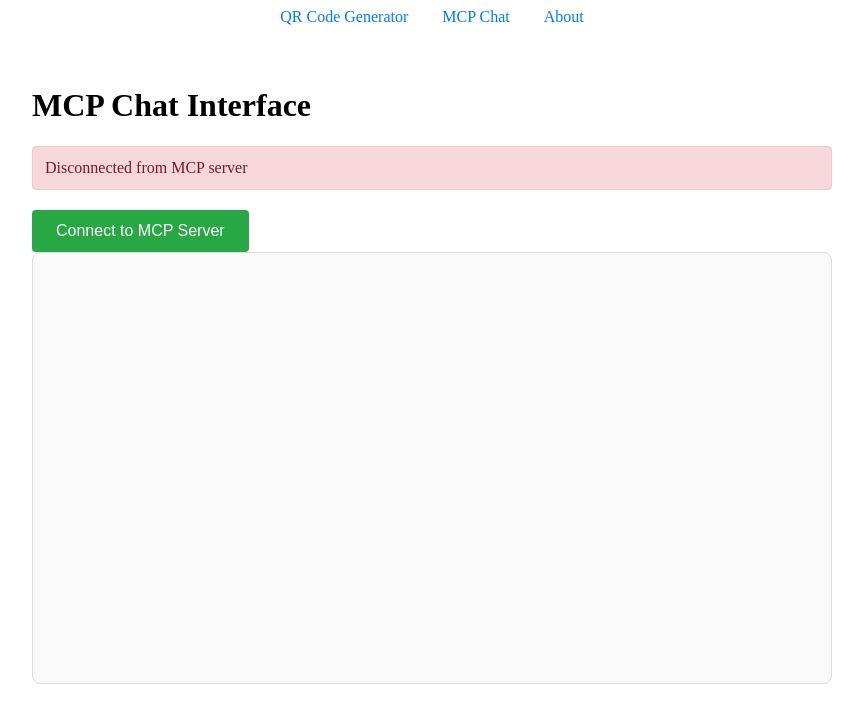
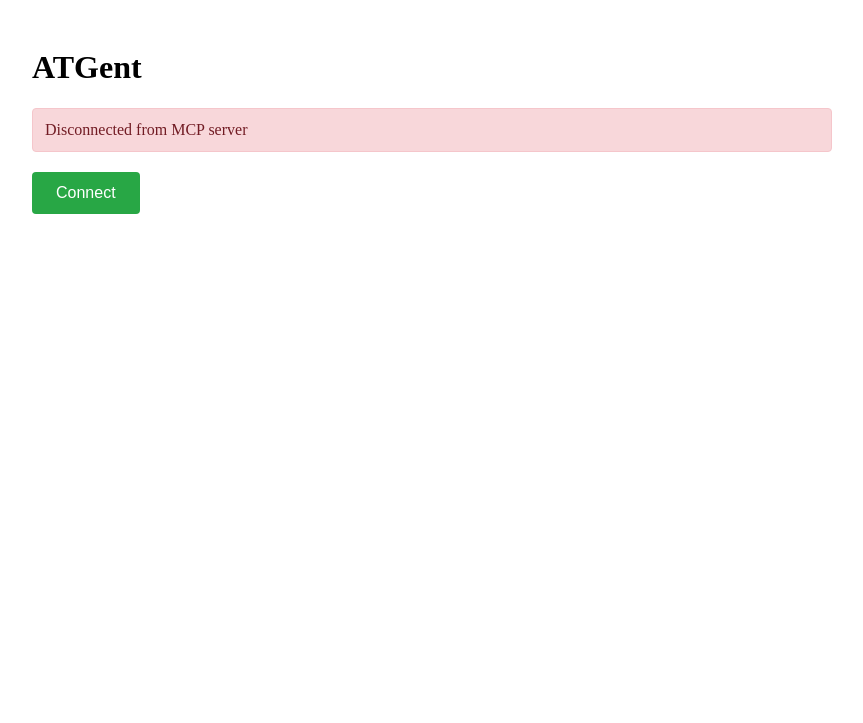
Before and after one commit to WY-74/mcp-client, a Flask app: page / in a window 1280 px wide. Shown: the top 723 px of the page, without its empty margins (208-1071 px from the left). Run offline with Flask 3, Linux system fonts and the light colour scheme.

Commit message:
250813: web base

```diff
--- a/main.py
+++ b/main.py
@@ -3,9 +3,9 @@ from views import mcp
 
 
 app = Flask(__name__)
-app.secret_key = 'wangyun777444'
+app.secret_key = 'atgent'
 app.register_blueprint(mcp)
 
 
 if __name__ == "__main__":
-    app.run(debug=True)
+    app.run()
--- a/static/mcp/mcp.js
+++ b/static/mcp/mcp.js
@@ -47,7 +47,7 @@ class MCPChat {
         connectBtn.classList.add('loading');
 
         try {
-            const response = await fetch('/mcp/connect', {
+            const response = await fetch('/atgent/connect', {
                 method: 'POST',
                 headers: {
                     'Content-Type': 'application/json'
@@ -91,7 +91,7 @@ class MCPChat {
         if (queryInput) {
             queryInput.style.display = 'block';
             queryInput.disabled = false;
-            queryInput.placeholder = 'Ask a question...';
+            queryInput.placeholder = '与 ATGent 对话';
             queryInput.className = 'mcp-input';
         }
 
@@ -100,6 +100,10 @@ class MCPChat {
             sendBtn.disabled = false;
             sendBtn.className = 'btn btn-primary';
             sendBtn.textContent = 'Send';
+        }
+
+        if (chatContainer) {
+            chatContainer.style.display = 'block';
         }
     }
 
@@ -129,12 +133,7 @@ class MCPChat {
         const query = queryInput.value.trim();
 
         if (!query) {
-            this.showInputError('Please enter a question');
-            return;
-        }
-
-        if (!this.isConnected) {
-            this.addMessage('Please connect to MCP server first', 'assistant');
+            this.showInputError('请输入你的问题');
             return;
         }
 
@@ -149,7 +148,7 @@ class MCPChat {
         sendBtn.classList.add('loading');
 
         try {
-            const response = await fetch('/mcp/query', {
+            const response = await fetch('/atgent/query', {
                 method: 'POST',
                 headers: {
                     'Content-Type': 'application/json'
@@ -237,26 +236,9 @@ class MCPChat {
         }
     }
 
-    // Utility method to show examples
-    showExamples() {
-        const examples = [
-            "Get weather alerts for CA",
-            "Get forecast for latitude 37.7749, longitude -122.4194",
-            "What's the weather like in San Francisco?",
-            "Are there any weather warnings for Texas?"
-        ];
-
-        const exampleText = "Here are some example questions you can ask:\n\n" +
-            examples.map(ex => `• ${ex}`).join('\n');
-
-        this.addMessage(exampleText, 'assistant');
-    }
 }
 
 // Initialize MCP Chat when DOM is loaded
 document.addEventListener('DOMContentLoaded', function() {
     const mcpChat = new MCPChat();
-
-    // Add examples button functionality if needed
-    window.showExamples = () => mcpChat.showExamples();
 });
--- a/templates/index.html
+++ b/templates/index.html
@@ -3,30 +3,17 @@
 <head>
     <meta charset="UTF-8">
     <meta name="viewport" content="width=device-width, initial-scale=1.0">
-    <title>MCP Chat Interface</title>
+    <title>ATGent</title>
     <link rel="stylesheet" href="{{ url_for('static', filename='mcp/mcp.css') }}">
 </head>
 <body class="has-nav">
-    <div class="nav-links">
-        <a href="/">QR Code Generator</a>
-        <a href="/mcp">MCP Chat</a>
-        <a href="/about">About</a>
-    </div>
+    <div class="mcp-container">
+        <h1>ATGent</h1>
+        <div id="statusDiv" class="status status-disconnected"> Disconnected from MCP server </div>
 
-    <div class="mcp-container">
-        <h1>MCP Chat Interface</h1>
+        <button id="connectBtn" class="btn btn-success"> Connect </button>
 
-        <div id="statusDiv" class="status status-disconnected">
-            Disconnected from MCP server
-        </div>
-
-        <button id="connectBtn" class="btn btn-success">
-            Connect to MCP Server
-        </button>
-
-        <div class="chat-container" id="chatContainer">
-            <!-- Messages will be added here dynamically -->
-        </div>
+        <div class="chat-container" id="chatContainer" style="display: none;"> </div>
 
         <div class="input-container">
             <input type="text" id="queryInput" style="display: none;" disabled>
--- a/views.py
+++ b/views.py
@@ -1,4 +1,5 @@
 import asyncio
+import threading
 from flask import Blueprint, render_template, jsonify, session, request
 
 from client import MCPClient
@@ -6,79 +7,84 @@ from client import MCPClient
 
 mcp = Blueprint('main', __name__)
 clients = {}
+_loop = None
+_thread_loop = None
+
+
+def get_event_loop():
+    global _loop, _thread_loop
+    if _loop is None or _loop.is_closed():
+
+        def run_loop():
+            global _loop
+            _loop = asyncio.new_event_loop()
+            asyncio.set_event_loop(_loop)
+            _loop.run_forever()
+
+        _loop_thread = threading.Thread(target=run_loop, daemon=True)
+        _loop_thread.start()
+
+        while _loop is None:
+            pass
+
+    return _loop
 
 
 def run_async(coro):
-    """Helper function to run async coroutines in Flask routes"""
-    loop = asyncio.new_event_loop()
-    asyncio.set_event_loop(loop)
-    try:
-        return loop.run_until_complete(coro)
-    finally:
-        loop.close()
+    loop = get_event_loop()
+    future = asyncio.run_coroutine_threadsafe(coro, loop)
+    return future.result()
 
 
 @mcp.route('/', methods=['GET'])
 def index():
+    print("[Server][index][session]: ", session)
     if "session_id" not in session:
         import uuid
+
         session['session_id'] = str(uuid.uuid4())
     return render_template("index.html")
 
-@mcp.route('/mcp/connect', methods=['POST'])
+
+@mcp.route('/atgent/connect', methods=['POST'])
 def client():
     try:
         session_id = session.get('session_id')
         if not session_id:
-            return jsonify({
-                'success': False,
-                'message': 'Session not found'
-            }), 400
+            return jsonify({'success': False, 'message': 'Session not found'}), 400
 
         if session_id in clients:
-            return jsonify({
-                'success': True,
-                'message': 'Already connected to MCP server'
-            })
+            return jsonify({'success': True, 'message': 'Already connected to MCP server'})
 
         client = MCPClient()
 
         loop = asyncio.new_event_loop()
         asyncio.set_event_loop(loop)
-        try:
-            loop.run_until_complete(client.connect_to_server('server.py'))
-            tools_response = loop.run_until_complete(client.client_session.list_tools())
-            tools = tools_response.tools
+        run_async(client.connect_to_server('server.py'))
+        tools_response = run_async(client.client_session.list_tools())
+        tools = tools_response.tools
 
-            clients[session_id] = client
+        clients[session_id] = client
 
-            return jsonify({
+        return jsonify(
+            {
                 'success': True,
                 'message': f'Connected to MCP server successfully!\n\nAvailable tools: {", ".join([tool.name for tool in tools])}',
-            })
-        finally:
-            loop.close()
+            }
+        )
     except Exception as e:
-        return jsonify({
-            'success': False,
-            'message': f'Connection failed: {str(e)}'
-        }), 500
+        return jsonify({'success': False, 'message': f'Connection failed: {str(e)}'}), 500
 
-@mcp.route('/mcp/query', methods=['POST'])
+
+@mcp.route('/atgent/query', methods=['POST'])
 def send():
     try:
         session_id = session.get('session_id')
         if not session_id:
-            return jsonify({
-                'success': False,
-                'message': 'Session not found'
-            }), 400
+            return jsonify({'success': False, 'message': 'Session not found'}), 400
 
         if session_id not in clients:
-            return jsonify({
-                'success': False,
-                'message': 'Not connected to MCP server. Please connect first.'
-            }), 400
+            return jsonify({'success': False, 'message': 'Not connected to MCP server. Please connect first.'}), 400
 
         client = clients[session_id]
         data = request.get_json()
@@ -86,12 +92,6 @@ def send():
 
         result = run_async(client.process_query(query))
 
-        return jsonify({
-            'success': True,
-            'message': result
-        })
+        return jsonify({'success': True, 'message': result})
     except Exception as e:
-        return jsonify({
-            'success': False,
-            'message': f'Send failed: {str(e)}'
-        }), 500
+        return jsonify({'success': False, 'message': f'Send failed: {str(e)}'}), 500
```
Also changed, not shown: client.py (+1 -23 lines).
